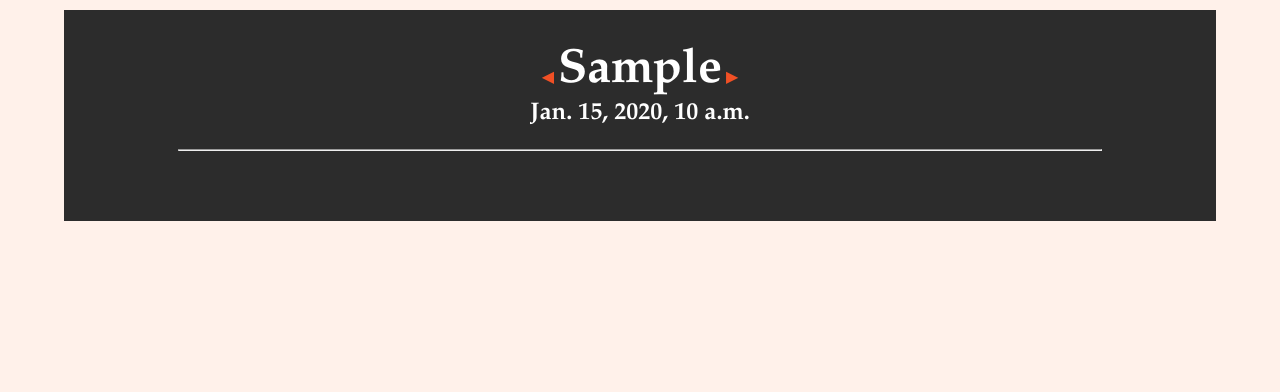
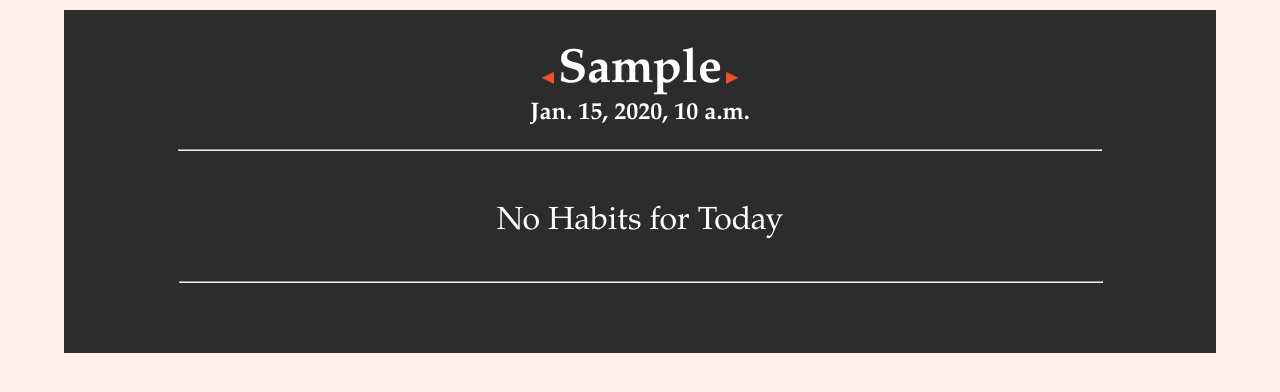
Before and after one commit to briandkim93/HabitBuilder, a Django app: template habit/templates/habit/day.html in a window 1280 px wide. Shown: the part 61-453 px from the top of the page. Run offline with Django 3.2, Linux system fonts and the light colour scheme; the template is opened without the code that fills it: most values are stand-ins (such as "Sample title", 1, 10 or a date in 2020).

Commit message:
Fix day template for case where no habits exist

```diff
--- a/habit/templates/habit/day.html
+++ b/habit/templates/habit/day.html
@@ -13,12 +13,10 @@
   <h2 class="date">{{formatted_date}}</h2>
   <hr />
   <ul class="habits-list">
-    {% if displayed_habits_len == 0 %}
-    <li class="habit">
+    <li class="no-habits-container hidden">
       <p class="no-habits-message">No Habits for Today</p>
        <hr class="habit-rule" />
     </li>
-    {% endif %}
     {% for habit_detail in habit_details %}
     {% if day_str_abbr in habit_detail.days and habit_detail.should_display == True %}
     <li class="habit">
--- a/habit_builder/static/js/day.js
+++ b/habit_builder/static/js/day.js
@@ -0,0 +1,8 @@
+noHabitsEl = document.getElementsByClassName('no-habits-container')[0];
+habitsListEl = document.getElementsByClassName('habits-list')[0];
+
+if (noHabitsEl && habitsListEl) {
+    if (habitsListEl.getElementsByTagName('li').length == 1) {
+       noHabitsEl.classList.remove('hidden');
+    }
+}
--- a/habit_builder/templates/root.html
+++ b/habit_builder/templates/root.html
@@ -44,5 +44,6 @@
     {% block content %}
     {% endblock %}
     <script type="text/javascript" src="{% static 'js/manage.js' %}"></script>
+    <script type="text/javascript" src="{% static 'js/day.js' %}"></script>
   </body>
 </html>
```
